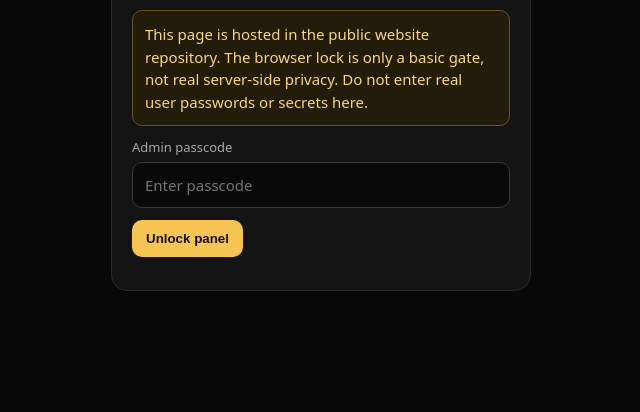
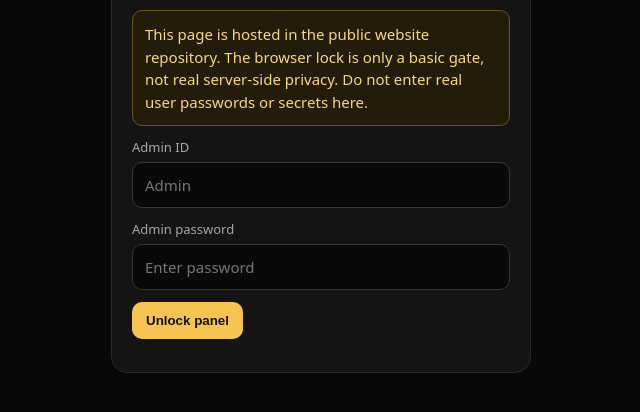
Before and after one commit to noidatrade/noidatrade, a plain HTML site: page admin.html in a window 1280 px wide. Shown: the part 178-590 px from the top of the page, without its empty margins (319-959 px from the left). Drawn offline with Linux system fonts and the light colour scheme.

Commit message:
Add admin ID field to admin login

```diff
--- a/admin.html
+++ b/admin.html
@@ -12,7 +12,7 @@
 <section id="login" class="card">
 <h1>🔐 NoidaTrade Admin</h1><p class="muted">Admin access only</p>
 <div class="notice">This page is hosted in the public website repository. The browser lock is only a basic gate, not real server-side privacy. Do not enter real user passwords or secrets here.</div>
-<label for="pass">Admin passcode</label><input id="pass" type="password" autocomplete="current-password" placeholder="Enter passcode">
+<label for="adminId">Admin ID</label><input id="adminId" autocomplete="username" placeholder="Admin"><label for="pass">Admin password</label><input id="pass" type="password" autocomplete="current-password" placeholder="Enter password">
 <div class="row"><button id="unlock">Unlock panel</button></div><p id="err" class="muted"></p>
 </section>
 <div id="panel" class="hidden">
@@ -29,7 +29,7 @@
 /* Change this local passcode before use. This client-side gate is not secure access control. */
 const ADMIN_PASSCODE="NT-Admin-ChangeMe-2026";
 const $=s=>document.querySelector(s);
-$("#unlock").onclick=()=>{if($("#pass").value===ADMIN_PASSCODE){sessionStorage.setItem("nt-admin-unlocked","1");$("#login").classList.add("hidden");$("#panel").classList.remove("hidden");render()}else $("#err").textContent="Incorrect passcode."};
+$("#unlock").onclick=()=>{if($("#adminId").value.trim()==="Admin" && $("#pass").value===ADMIN_PASSCODE){sessionStorage.setItem("nt-admin-unlocked","1");$("#login").classList.add("hidden");$("#panel").classList.remove("hidden");render()}else $("#err").textContent="Incorrect passcode."};
 $("#pass").addEventListener("keydown",e=>{if(e.key==="Enter")$("#unlock").click()});
 function getDb(){for(const key of ["noidatrade_db","NoidaTradeDB","noidatrade","nt_db","db"]){try{const raw=localStorage.getItem(key);if(raw){const val=JSON.parse(raw);if(val&&typeof val==="object")return {key,val}}}catch{}}return {key:null,val:{}}}
 function getUsers(db){const v=db.val;const a=v.users||v.accounts||v.userList||[];if(Array.isArray(a))return a;if(a&&typeof a==="object")return Object.entries(a).map(([username,x])=>typeof x==="object"?{username,...x}:{username,points:x});return []}
```
